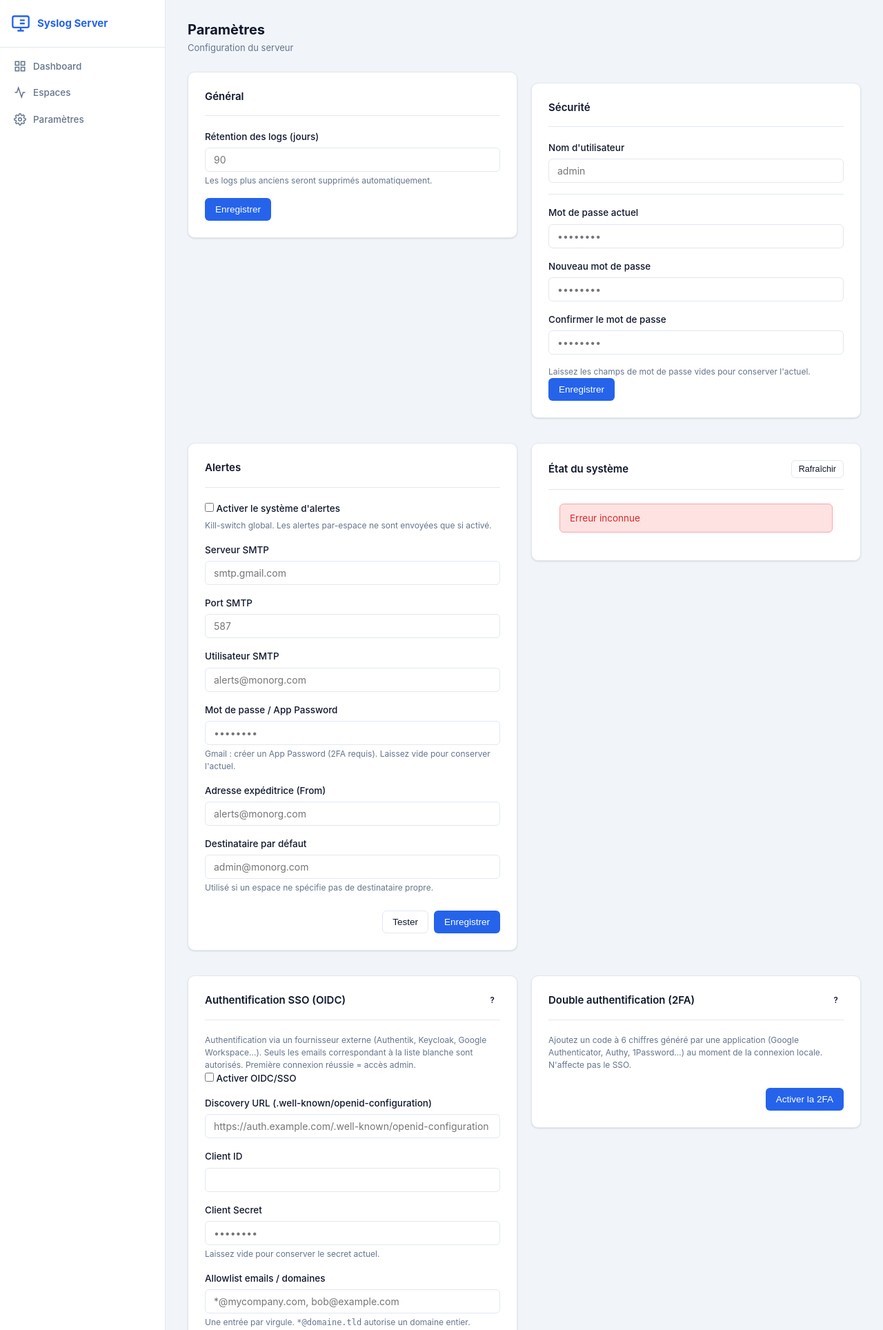
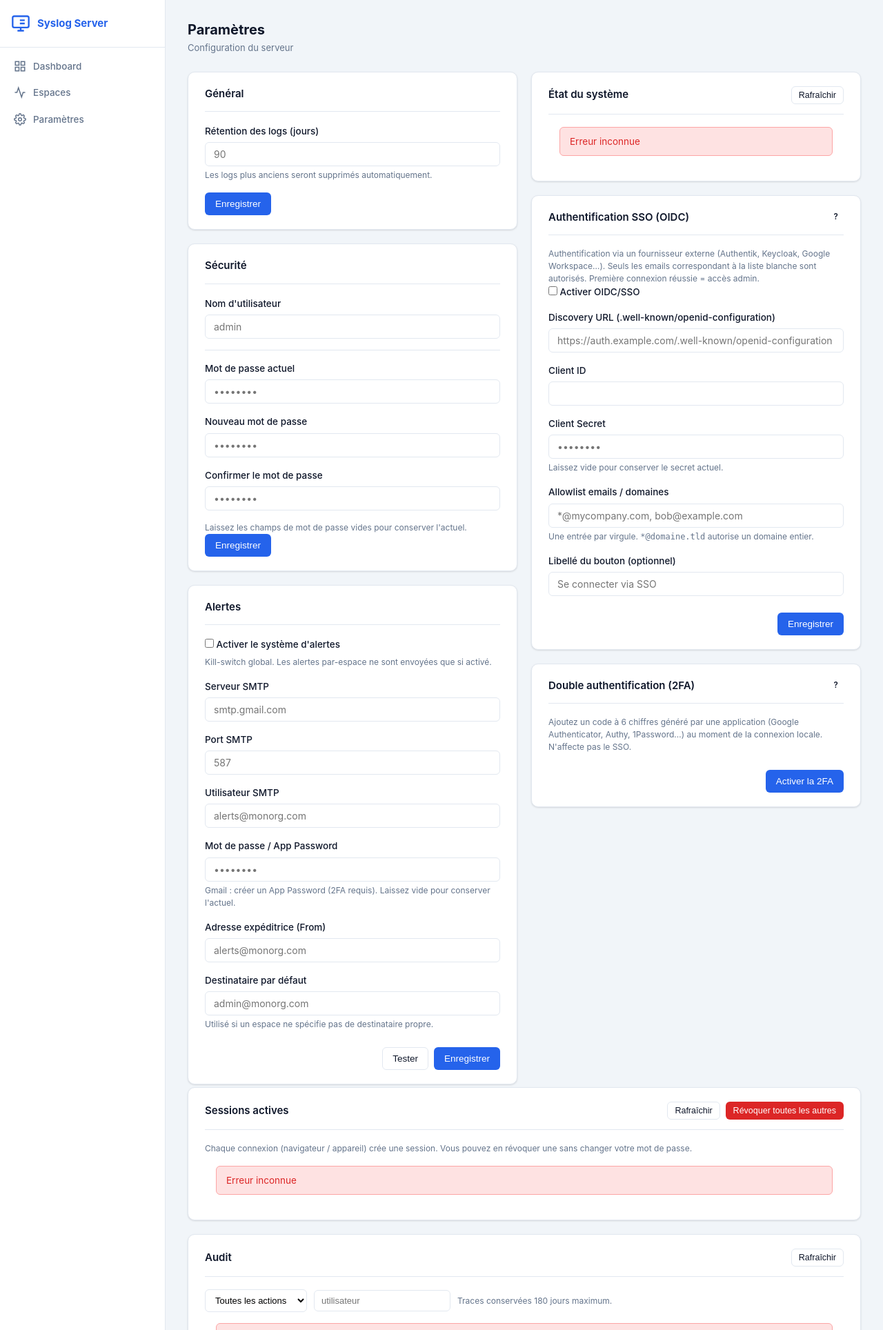
Before and after one commit to Vayaris/SyslogHub, a Python web app: template templates/settings.html in a window 1280 px wide. Shown: the top 1928 px of the page at 69% size. Run offline with Jinja, Linux system fonts and the light colour scheme; the template is opened without the code that fills it, so the values that code supplies are empty.

Commit message:
fix(ui): v1.9.1 — mise en page Paramètres + tableaux Audit/Sessions
- Paramètres : passage à un layout masonry (CSS multicol) — les cartes
  se compactent verticalement sans laisser de blancs en bas des
  colonnes plus courtes. Les cartes Sessions actives et Audit gardent
  column-span:all et prennent toute la largeur en dessous.
- Tableaux .data-table : en-têtes gris/uppercase, padding cohérent
  (10px 14px), séparateurs horizontaux ET verticaux sur chaque
  cellule, hover de ligne, surlignage propre de la session courante.
- Sessions : fusion des colonnes "badge + bouton" en une colonne
  col-actions alignée à droite. User-agent tronqué via col-ua avec
  tooltip au survol.
- Filtres Audit : classes CSS dédiées (plus d'inline styles), pager
  qui disparaît quand vide (:empty).

```diff
--- a/static/css/main.css
+++ b/static/css/main.css
@@ -498,32 +498,122 @@
   line-height: 1.6;
 }
 
-/* ── Settings Grid ──────────────────────────────────────────────────────────── */
+/* ── Settings Grid — masonry via CSS multicol (no row gaps) ──────────────────── */
 .settings-grid {
-  display: grid;
-  grid-template-columns: repeat(auto-fill, minmax(340px, 1fr));
-  gap: 20px;
-  align-items: start;
+  columns: 3 340px;
+  column-gap: 20px;
 }
-.settings-grid .card { padding: 24px; }
-.settings-grid .card-header { padding: 0 0 16px; border-bottom: 1px solid var(--color-border); margin-bottom: 20px; }
-.settings-grid .card.card-wide { grid-column: 1 / -1; }
+.settings-grid > .card {
+  display: block;
+  margin: 0 0 20px;
+  break-inside: avoid;
+  page-break-inside: avoid;
+  -webkit-column-break-inside: avoid;
+}
+.settings-grid > .card.card-wide {
+  column-span: all;
+  -webkit-column-span: all;
+  margin: 4px 0 20px;
+}
+.settings-grid .card { padding: 20px 24px; }
+.settings-grid .card-header {
+  padding: 0 0 14px;
+  border-bottom: 1px solid var(--color-border);
+  margin-bottom: 18px;
+  gap: 8px;
+}
 
-/* ── Sessions + Audit tables (v1.9.0) ───────────────────────────────────────── */
-.data-table .row-highlight { background: var(--color-primary-light, #eef4ff); }
+/* ── Data table (v1.9.0 — audit + sessions) ─────────────────────────────────── */
+.data-table {
+  width: 100%;
+  border-collapse: collapse;
+  font-size: 13px;
+}
+.data-table thead th {
+  background: var(--color-bg);
+  padding: 10px 14px;
+  font-size: 11.5px;
+  font-weight: 600;
+  text-transform: uppercase;
+  letter-spacing: .04em;
+  color: var(--color-text-muted);
+  text-align: left;
+  border-bottom: 1px solid var(--color-border);
+  border-right: 1px solid var(--color-border);
+  white-space: nowrap;
+}
+.data-table thead th:last-child { border-right: none; }
+.data-table tbody td {
+  padding: 10px 14px;
+  border-bottom: 1px solid var(--color-border);
+  border-right: 1px solid var(--color-border);
+  vertical-align: middle;
+}
+.data-table tbody td:last-child { border-right: none; }
+.data-table tbody tr:last-child td { border-bottom: none; }
+.data-table tbody tr:hover td { background: var(--color-bg); }
+.data-table tbody tr.row-highlight td,
+.data-table tbody tr.row-highlight:hover td {
+  background: var(--color-primary-light, #eef4ff);
+}
+.data-table .col-ua {
+  max-width: 340px;
+  overflow: hidden;
+  text-overflow: ellipsis;
+  white-space: nowrap;
+  color: var(--color-text-muted);
+  font-size: 12.5px;
+}
+.data-table td.col-actions {
+  text-align: right;
+  white-space: nowrap;
+}
+.data-table td.col-actions .badge { margin-right: 8px; }
+.data-table td.col-details {
+  font-size: 12px;
+  color: var(--color-text-muted);
+  word-break: break-word;
+  max-width: 480px;
+}
+.data-table-scroll { overflow-x: auto; }
+
 .badge-subtle {
   background: var(--color-bg);
   color: var(--color-text-muted);
   border: 1px solid var(--color-border);
-  font-size: 11px;
-  font-weight: 500;
+  font-size: 10.5px;
+  font-weight: 600;
 }
 .mono {
   font-family: ui-monospace, SFMono-Regular, Menlo, Monaco, Consolas, monospace;
   font-size: 12.5px;
 }
+.audit-filters {
+  display: flex;
+  gap: 10px;
+  flex-wrap: wrap;
+  align-items: center;
+  margin-bottom: 14px;
+}
 .audit-filters select,
-.audit-filters input { padding: 6px 10px; border: 1px solid var(--color-border); border-radius: 6px; font-size: 13px; }
+.audit-filters input {
+  padding: 7px 10px;
+  border: 1px solid var(--color-border);
+  border-radius: 6px;
+  font-size: 13px;
+  background: var(--color-surface);
+}
+.audit-filters .help-text { margin: 0; flex: 1; min-width: 180px; }
+.audit-pagination {
+  display: flex;
+  gap: 8px;
+  align-items: center;
+  justify-content: center;
+  margin-top: 14px;
+  padding-top: 14px;
+  border-top: 1px solid var(--color-border);
+}
+.audit-pagination:empty { display: none; }
 
 .badge-geo {
   display: inline-block;
@@ -642,7 +732,7 @@
   .nav-item { justify-content: center; padding: 10px; }
   .content-inner { padding: 16px; }
   .page-header { flex-wrap: wrap; gap: 10px; }
-  .settings-grid { grid-template-columns: 1fr; }
+  .settings-grid { columns: 1; }
   .space-edit-grid { grid-template-columns: 1fr; }
   .stats-bar { flex-wrap: wrap; }
   .stat-item { min-width: 120px; }
--- a/static/js/settings.js
+++ b/static/js/settings.js
@@ -265,7 +265,7 @@
     const rows = sessions.map(s => {
       const created = new Date(s.created_at).toLocaleString('fr-FR');
       const lastSeen = new Date(s.last_seen_at).toLocaleString('fr-FR');
-      const ua = (s.user_agent || '').slice(0, 80);
+      const ua = s.user_agent || '';
       const currentBadge = s.is_current
         ? '<span class="badge badge-success">Cette session</span>' : '';
       const revokeBtn = s.is_current
@@ -274,15 +274,14 @@
       return `
         <tr${s.is_current ? ' class="row-highlight"' : ''}>
           <td class="mono">${escapeHtml(s.ip || '—')}</td>
-          <td class="text-muted" style="font-size:0.85em" title="${escapeHtml(s.user_agent || '')}">${escapeHtml(ua || '—')}</td>
+          <td class="col-ua" title="${escapeHtml(ua)}">${escapeHtml(ua || '—')}</td>
           <td class="mono">${created}</td>
           <td class="mono">${lastSeen}</td>
-          <td>${currentBadge}</td>
-          <td>${revokeBtn}</td>
+          <td class="col-actions">${currentBadge}${revokeBtn}</td>
         </tr>`;
     }).join('');
     container.innerHTML = `
-      <div style="overflow-x:auto">
+      <div class="data-table-scroll">
         <table class="data-table">
           <thead>
             <tr>
@@ -290,8 +289,7 @@
               <th>Navigateur</th>
               <th>Créée</th>
               <th>Dernière activité</th>
-              <th></th>
-              <th></th>
+              <th style="text-align:right">Actions</th>
             </tr>
           </thead>
           <tbody>${rows}</tbody>
@@ -365,11 +363,11 @@
           <td><span class="badge badge-subtle">${escapeHtml(e.action)}</span></td>
           <td>${escapeHtml(e.username || '—')}</td>
           <td class="mono">${escapeHtml(e.ip || '—')}</td>
-          <td class="text-muted" style="font-size:0.85em">${escapeHtml(details)}</td>
+          <td class="col-details">${escapeHtml(details)}</td>
         </tr>`;
     }).join('');
     container.innerHTML = `
-      <div style="overflow-x:auto">
+      <div class="data-table-scroll">
         <table class="data-table">
           <thead>
             <tr>
--- a/templates/settings.html
+++ b/templates/settings.html
@@ -200,7 +200,7 @@
       <h3>Audit</h3>
       <button class="btn btn-secondary btn-sm" onclick="loadAudit()">Rafraîchir</button>
     </div>
-    <div class="audit-filters" style="display:flex;gap:8px;flex-wrap:wrap;margin-bottom:12px">
+    <div class="audit-filters">
       <select id="audit-action" onchange="loadAudit(1)">
         <option value="">Toutes les actions</option>
         <option value="login">login</option>
@@ -218,14 +218,12 @@
         <option value="audit_purge">audit_purge</option>
       </select>
       <input type="text" id="audit-username" placeholder="utilisateur" onchange="loadAudit(1)">
-      <p class="help-text" style="margin:0;flex:1">
-        Traces conservées 180 jours maximum.
-      </p>
+      <p class="help-text">Traces conservées 180 jours maximum.</p>
     </div>
     <div id="audit-content">
       <div class="loading-placeholder">Chargement…</div>
     </div>
-    <div id="audit-pagination" style="display:flex;gap:8px;align-items:center;margin-top:12px"></div>
+    <div id="audit-pagination" class="audit-pagination"></div>
   </div>
 
 </div>
```
